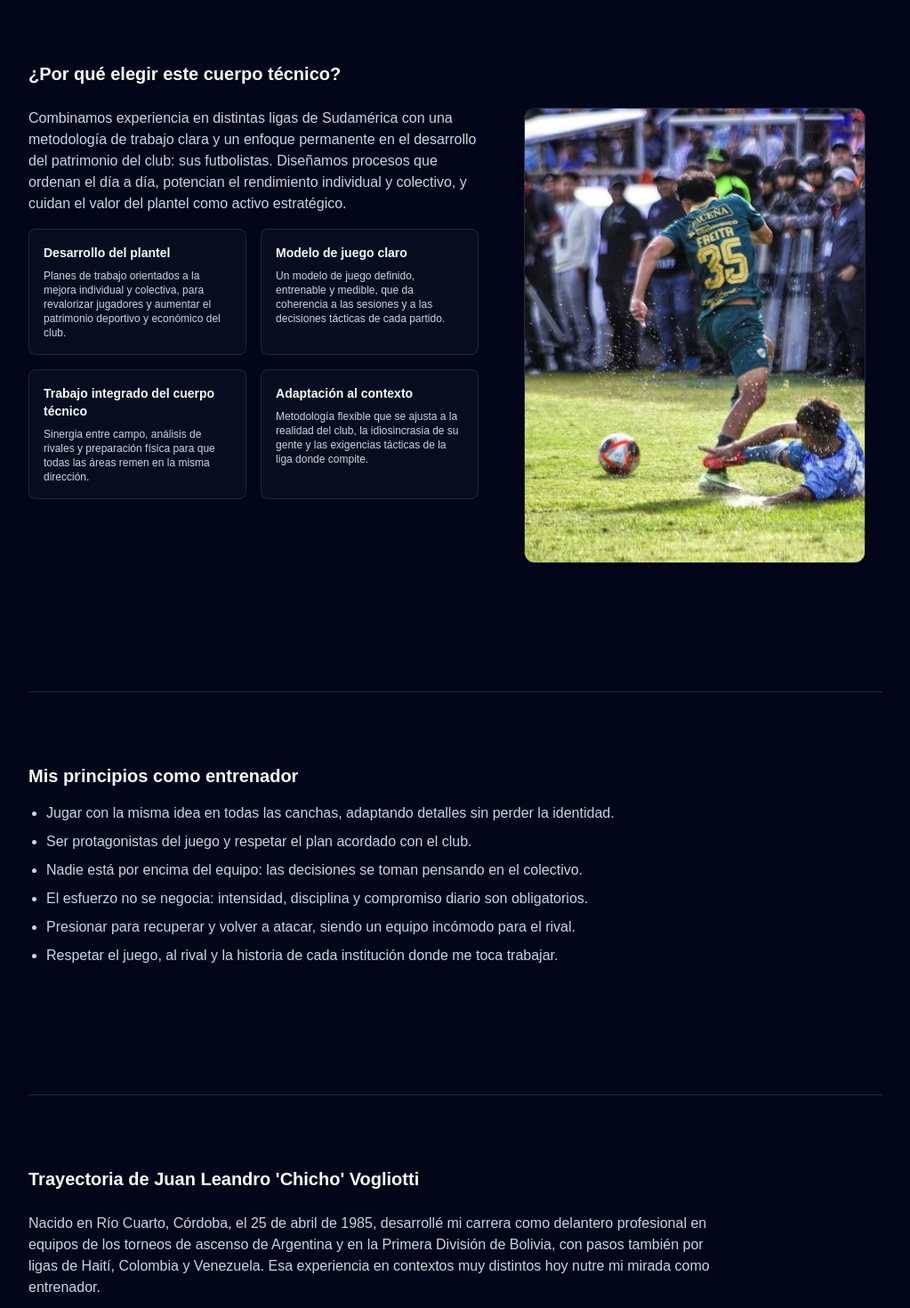
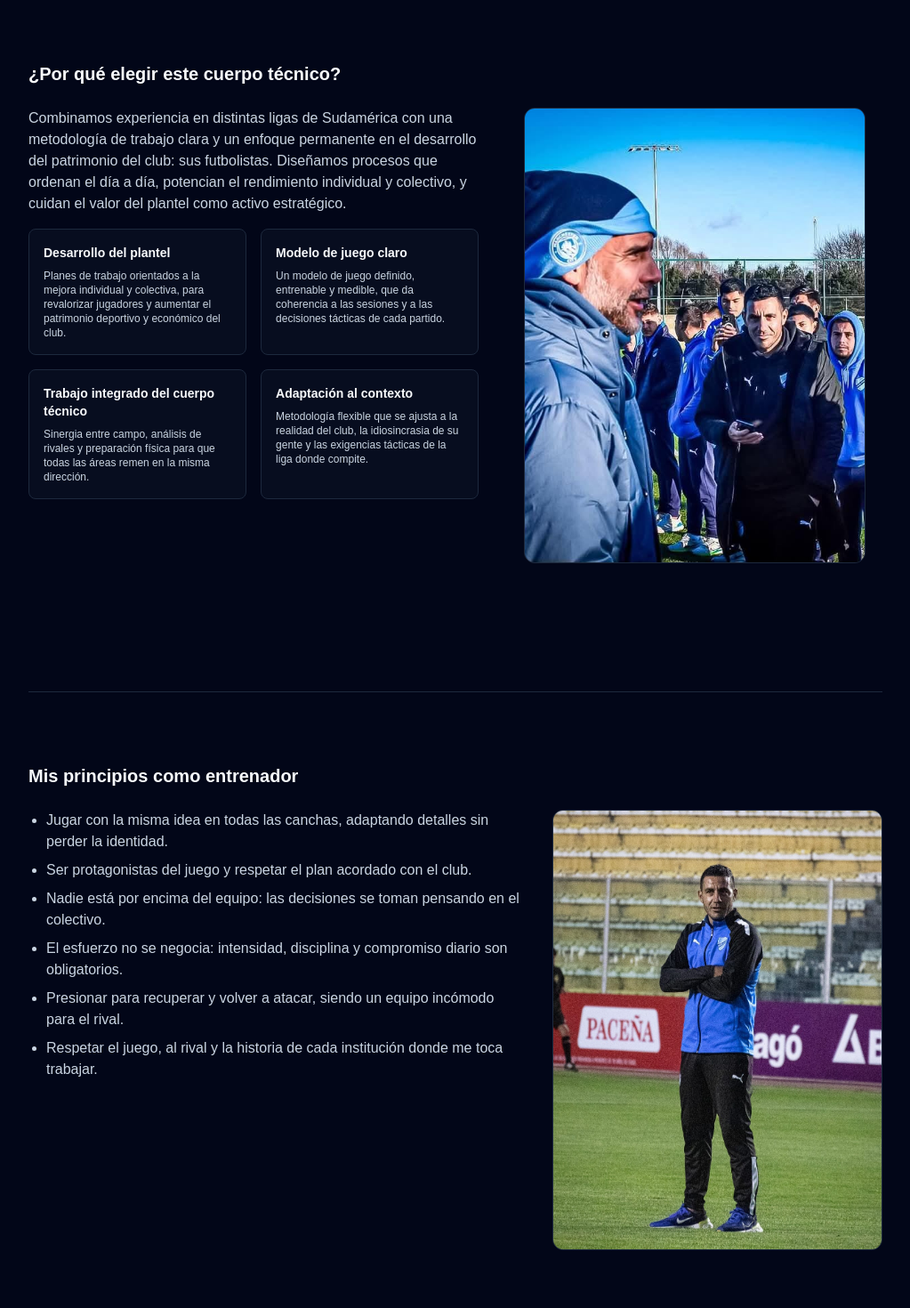
Before and after one commit to Francocadile/proyecto-chicho, a Next.js app: page / in a window 1280 px wide. Shown: the part 6720-8190 px from the top of the page at 89% size, without its empty margins (128-1151 px from the left). Built offline with nearby package versions, Linux system fonts and the light colour scheme.

Commit message:
feat(ui): actualizar imagenes de PorQue y Principios y corregir datos de trayectoria

```diff
--- a/app/page.tsx
+++ b/app/page.tsx
@@ -5,7 +5,7 @@ import TrabajoSection from "@/components/TrabajoSection";
 import ModeloSection from "@/components/ModeloSection";
 import SesionesEntrenamientoSection from "@/components/SesionesEntrenamientoSection";
 import PorQueSection from "@/components/PorQueSection";
-import PrincipiosSection from "@/components/PrincipiosSection";
+import PrincipiosSection from "@/components/PrincipiosSectionWithImage";
 import TrayectoriaSection from "@/components/TrayectoriaSection";
 import MisionSection from "@/components/MisionSection";
 import ContactoSection from "@/components/ContactoSection";
--- a/src/components/PorQueSection.tsx
+++ b/src/components/PorQueSection.tsx
@@ -48,8 +48,8 @@ export default function PorQueSection() {
 				<div className="mx-auto w-full max-w-xs md:max-w-sm">
 					<div className="relative w-full aspect-[3/4] overflow-hidden rounded-xl border border-slate-800 bg-slate-900">
 						<Image
-							src="/chicho/chicho10.jpg"
-							alt="Cuerpo técnico trabajando en campo"
+							src="/chicho/chicho12.jpg"
+							alt="Juan Leandro 'Chicho' Vogliotti durante una sesión de trabajo en campo"
 							fill
 							className="object-cover"
 							style={{ objectPosition: "30% center" }}
--- /dev/null
+++ b/src/components/PrincipiosSectionWithImage.tsx
@@ -0,0 +1,32 @@
+import Image from "next/image";
+
+export default function PrincipiosSection() {
+	return (
+		<section className="space-y-6 border-t border-slate-800 py-16 md:py-20" id="principios">
+			<h2 className="text-xl font-semibold text-slate-50">Mis principios como entrenador</h2>
+			<div className="grid gap-8 md:grid-cols-[minmax(0,1.5fr)_minmax(0,1fr)] md:items-start">
+				<div className="space-y-4">
+					<ul className="list-disc space-y-2 pl-5 text-sm text-slate-300 sm:text-base">
+						<li>Jugar con la misma idea en todas las canchas, adaptando detalles sin perder la identidad.</li>
+						<li>Ser protagonistas del juego y respetar el plan acordado con el club.</li>
+						<li>Nadie está por encima del equipo: las decisiones se toman pensando en el colectivo.</li>
+						<li>El esfuerzo no se negocia: intensidad, disciplina y compromiso diario son obligatorios.</li>
+						<li>Presionar para recuperar y volver a atacar, siendo un equipo incómodo para el rival.</li>
+						<li>Respetar el juego, al rival y la historia de cada institución donde me toca trabajar.</li>
+					</ul>
+				</div>
+				<div className="mx-auto w-full max-w-xs md:max-w-sm">
+					<div className="relative w-full aspect-[3/4] overflow-hidden rounded-xl border border-slate-800 bg-slate-900">
+						<Image
+							src="/chicho/chicho13.jpg"
+							alt="Juan Leandro 'Chicho' Vogliotti en una charla con el plantel"
+							fill
+							className="object-cover"
+							style={{ objectPosition: "50% center" }}
+						/>
+					</div>
+				</div>
+			</div>
+		</section>
+	);
+}
--- a/src/components/TrayectoriaSection.tsx
+++ b/src/components/TrayectoriaSection.tsx
@@ -3,7 +3,7 @@ export default function TrayectoriaSection() {
 		<section id="trayectoria" className="space-y-6 border-t border-slate-800 py-16 md:py-20">
 			<h2 className="text-xl font-semibold text-slate-50">Trayectoria de Juan Leandro &apos;Chicho&apos; Vogliotti</h2>
 			<p className="max-w-3xl text-sm text-slate-300 sm:text-base">
-				Nacido en Río Cuarto, Córdoba, el 25 de abril de 1985, desarrollé mi carrera como delantero profesional en
+				Nacido en Río Cuarto, Córdoba, el 11 de abril de 1985, desarrollé mi carrera como delantero profesional en
 				equipos de los torneos de ascenso de Argentina y en la Primera División de Bolivia, con pasos también por
 				ligas de Haití, Colombia y Venezuela. Esa experiencia en contextos muy distintos hoy nutre mi mirada como
 				entrenador.
@@ -21,7 +21,7 @@ export default function TrayectoriaSection() {
 					<ul className="list-disc space-y-1 pl-4">
 						<li>Talleres de Córdoba</li>
 						<li>Quilmes Atlético Club</li>
-						<li>Racing de Córdoba</li>
+						<li>Racing Club (Avellaneda)</li>
 					</ul>
 				</div>
 				<div className="space-y-3">
```
Also changed, not shown: public/chicho/chicho12.jpg (added), public/chicho/chicho13.jpg (added).
